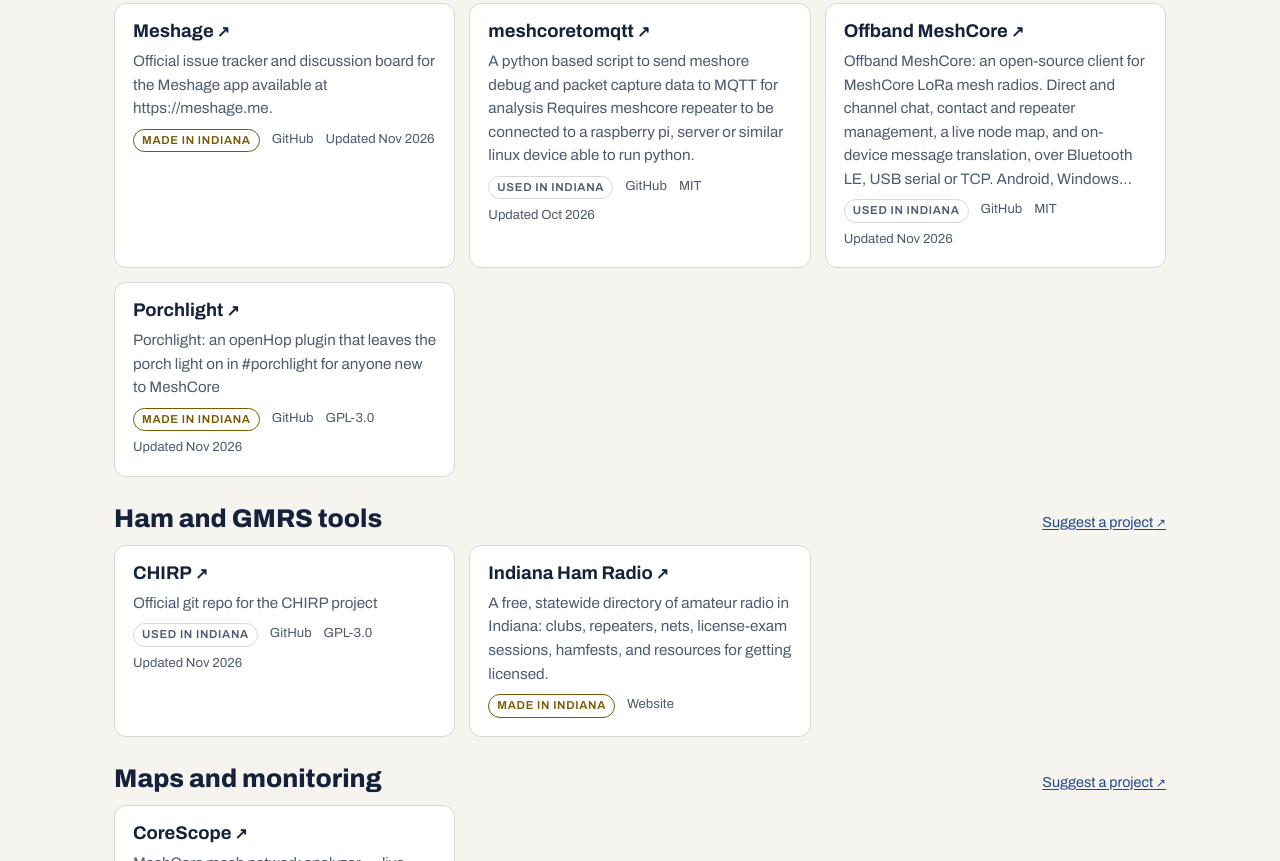
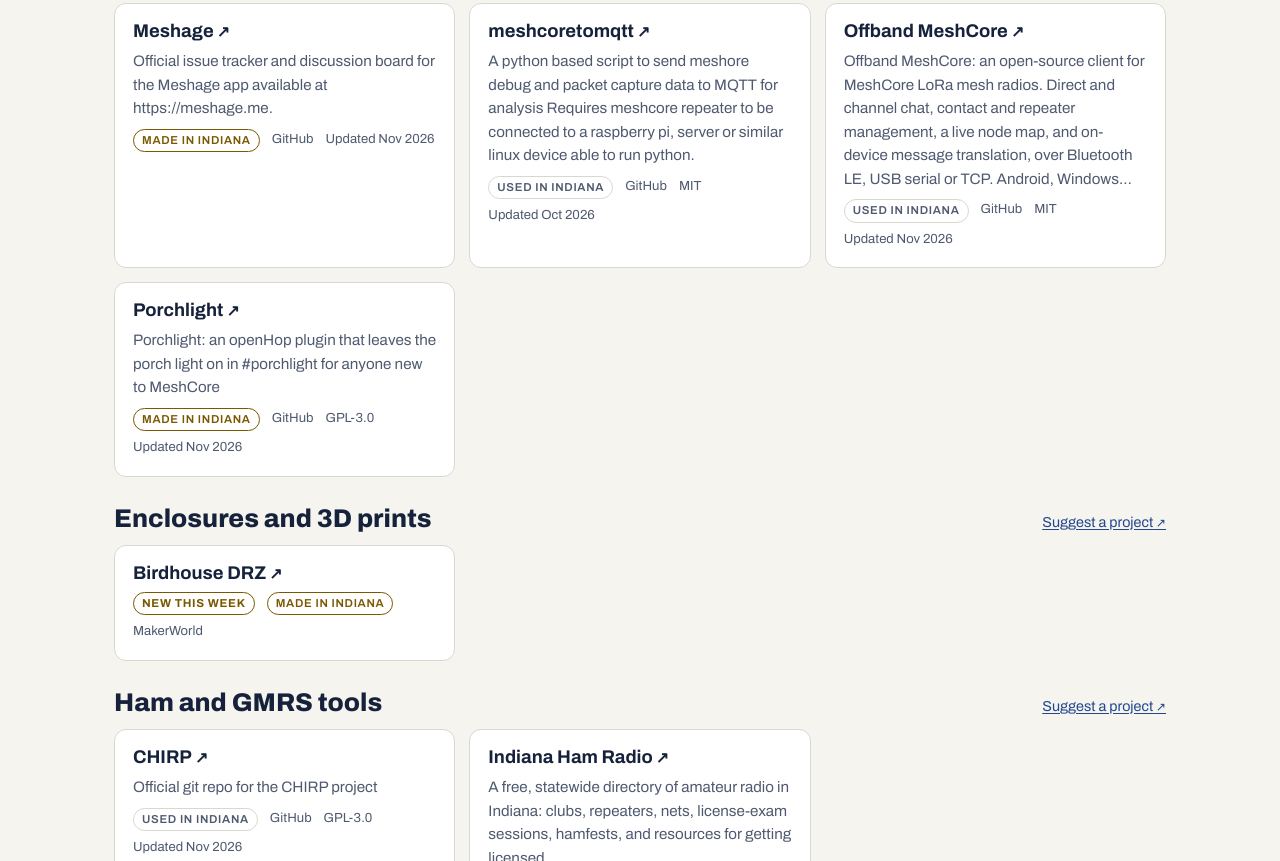
Before and after one commit to mutiny19/hoop, a plain HTML site: page projects/index.html in a window 1280 px wide. Shown: the part 1036-1897 px from the top of the page. Drawn offline with Linux system fonts and the light colour scheme.

Commit message:
Projects: add Birdhouse DRZ, a MakerWorld model made in Indiana
Co-Authored-By: Claude Fable 5.2 <noreply@anthropic.com>
Claude-Session: https://claude.ai/code/session_01WD4jFhUxvP5nJsd9kdkoez

```diff
--- a/data/projects.json
+++ b/data/projects.json
@@ -120,6 +120,18 @@
    "license": "GPL-3.0",
    "updated": "2026-11-16",
    "archived": false
+  },
+  {
+   "url": "https://makerworld.com/en/models/3635220-birdhouse-drz",
+   "kind": "site",
+   "name": "Birdhouse DRZ",
+   "title": "Birdhouse DRZ",
+   "description": "",
+   "license": null,
+   "archived": false,
+   "category": "Enclosures and 3D prints",
+   "indiana": "made",
+   "added": "2026-11-17"
   }
  ]
 }
--- a/projects/index.html
+++ b/projects/index.html
@@ -142,7 +142,7 @@ section { display: grid; gap: 14px; }
   function esc(s) { return String(s == null ? "" : s).replace(/[&<>"]/g, function (c) { return { "&": "&amp;", "<": "&lt;", ">": "&gt;", '"': "&quot;" }[c]; }); }
   function month(d) { if (!d) return ""; var t = new Date(d + "T12:00:00"); return isNaN(t) ? "" : t.toLocaleDateString("en-US", { month: "short", year: "numeric" }); }
   function name(p) { if (p.title) return p.title; if (p.name) return p.name; var m = /github\.com\/[^\/]+\/([^\/?#]+)/.exec(p.url); return m ? m[1] : p.url; }
-  function host(p) { return p.kind === "site" ? "Website" : /printables\.com/.test(p.url) ? "Printables" : "GitHub"; }
+  function host(p) { return /makerworld\.com/.test(p.url) ? "MakerWorld" : p.kind === "site" ? "Website" : /printables\.com/.test(p.url) ? "Printables" : "GitHub"; }
   function card(p) {
     var meta = [];
     meta.push('<span class="tag' + (p.indiana === "made" ? " made" : "") + '">' + (p.indiana === "made" ? "Made in Indiana" : "Used in Indiana") + "</span>");
```
Also changed, not shown: 1 other file.
